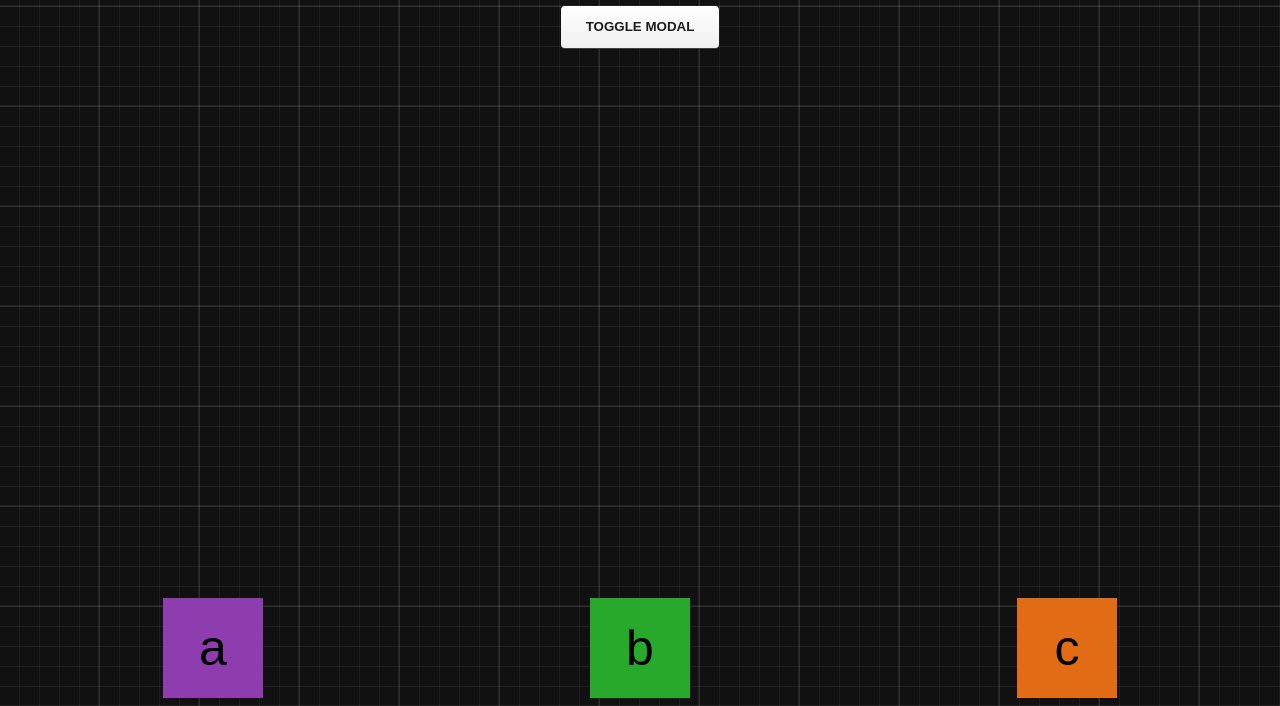
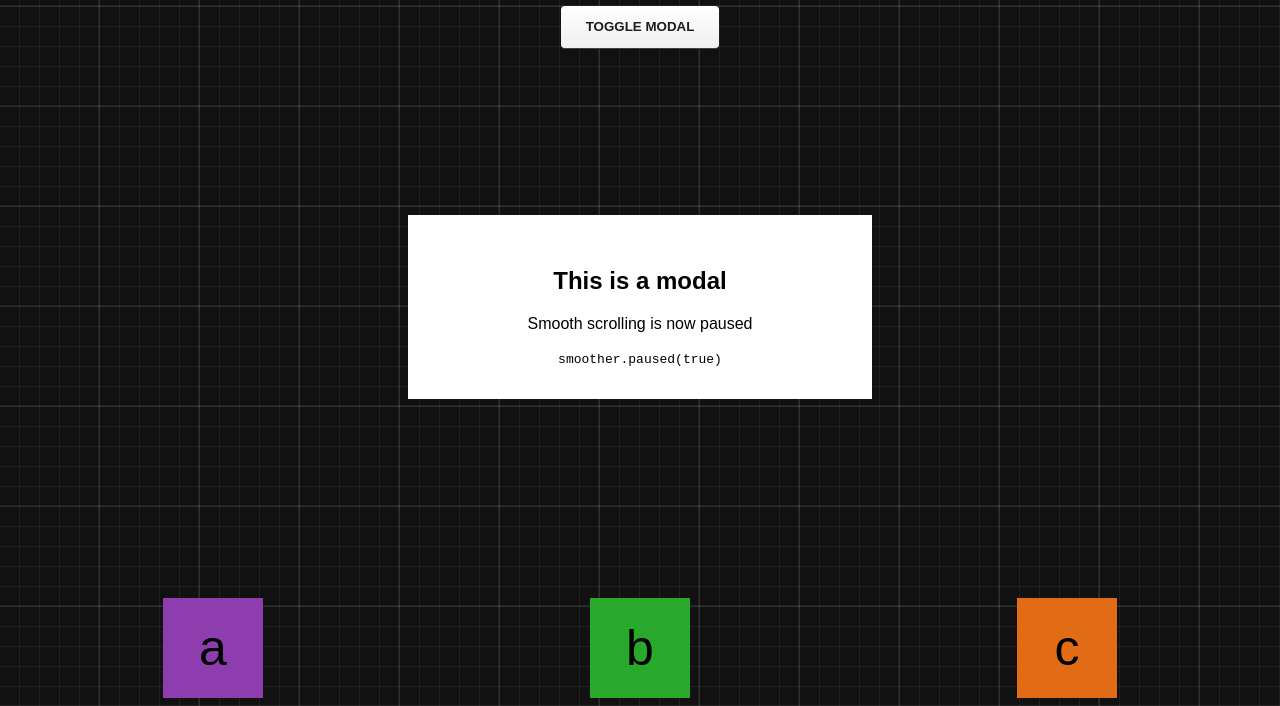
Before and after one commit to CodeurCopieur/cours-animations_gsap-js, a plain HTML site: page ScrollSmoother/ex1/page3.html in a window 1280 px wide. Both pictures are taken after a click on the button "TOGGLE MODAL". Shown: the part 93-799 px from the top of the page. Drawn offline with nearby package versions, Linux system fonts and the light colour scheme; files that its build step writes are made by us from their sources.

Commit message:
Update index.scss

```diff
--- a/ScrollSmoother/ex1/index.scss
+++ b/ScrollSmoother/ex1/index.scss
@@ -266,3 +266,28 @@ background-position: -2px -2px, -2px -2px, -1px -1px, -1px -1px;
 //  .spacer {
 //   height: 450vh;
 //  }
+
+
+.modal {
+  display: none;
+  opacity: 0;
+  position: fixed;
+  top: 0;
+  left: 0;
+  right: 0;
+  bottom: 0;
+  width: 100vw;
+  height: 100vh;
+  z-index: 2;
+  display: flex;
+  align-items: center;
+  justify-content: center;
+}
+
+.modal__inner {
+  background-color: white;
+  padding: 2rem;
+  width: 90%;
+  max-width:400px;
+  text-align: center;
+}
```
